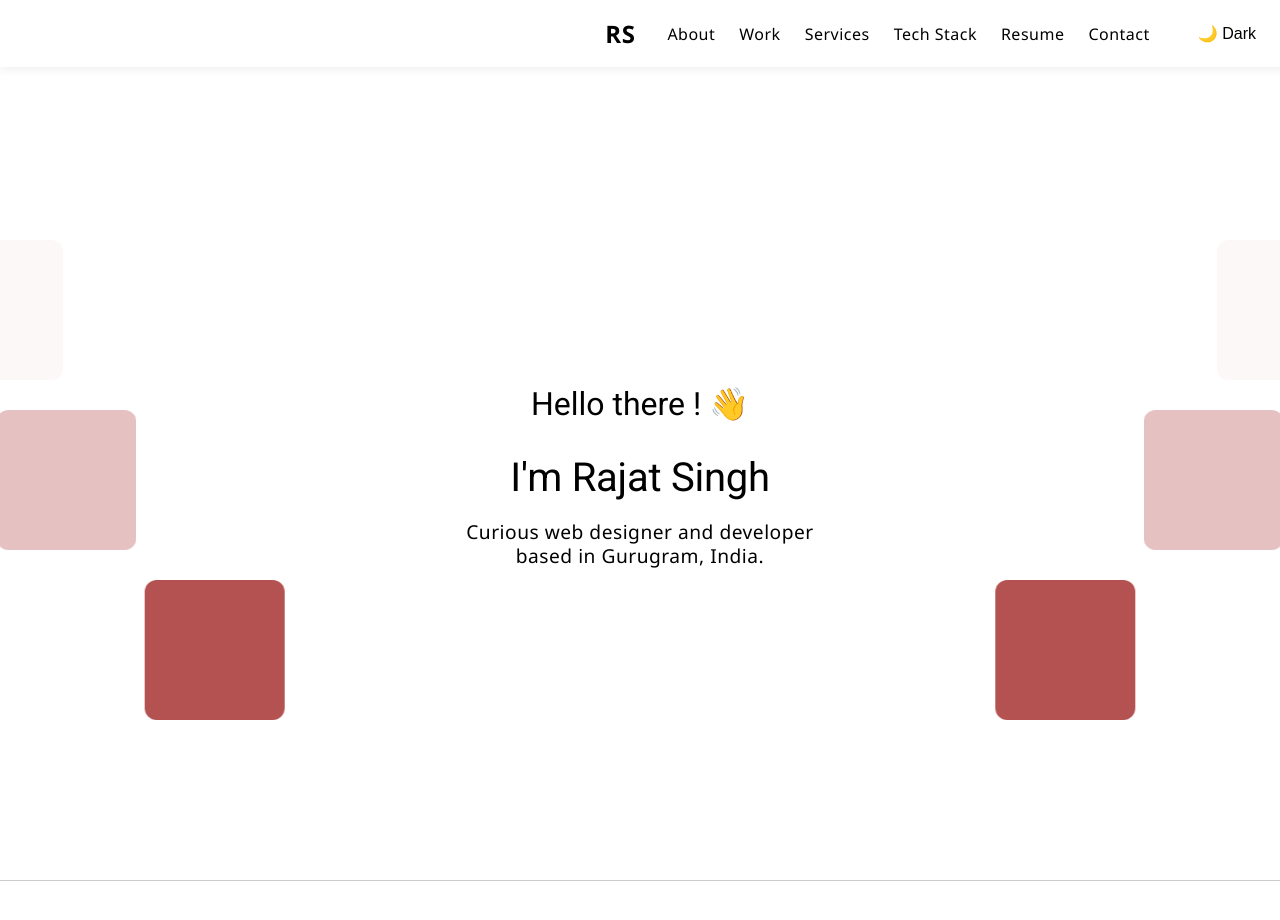
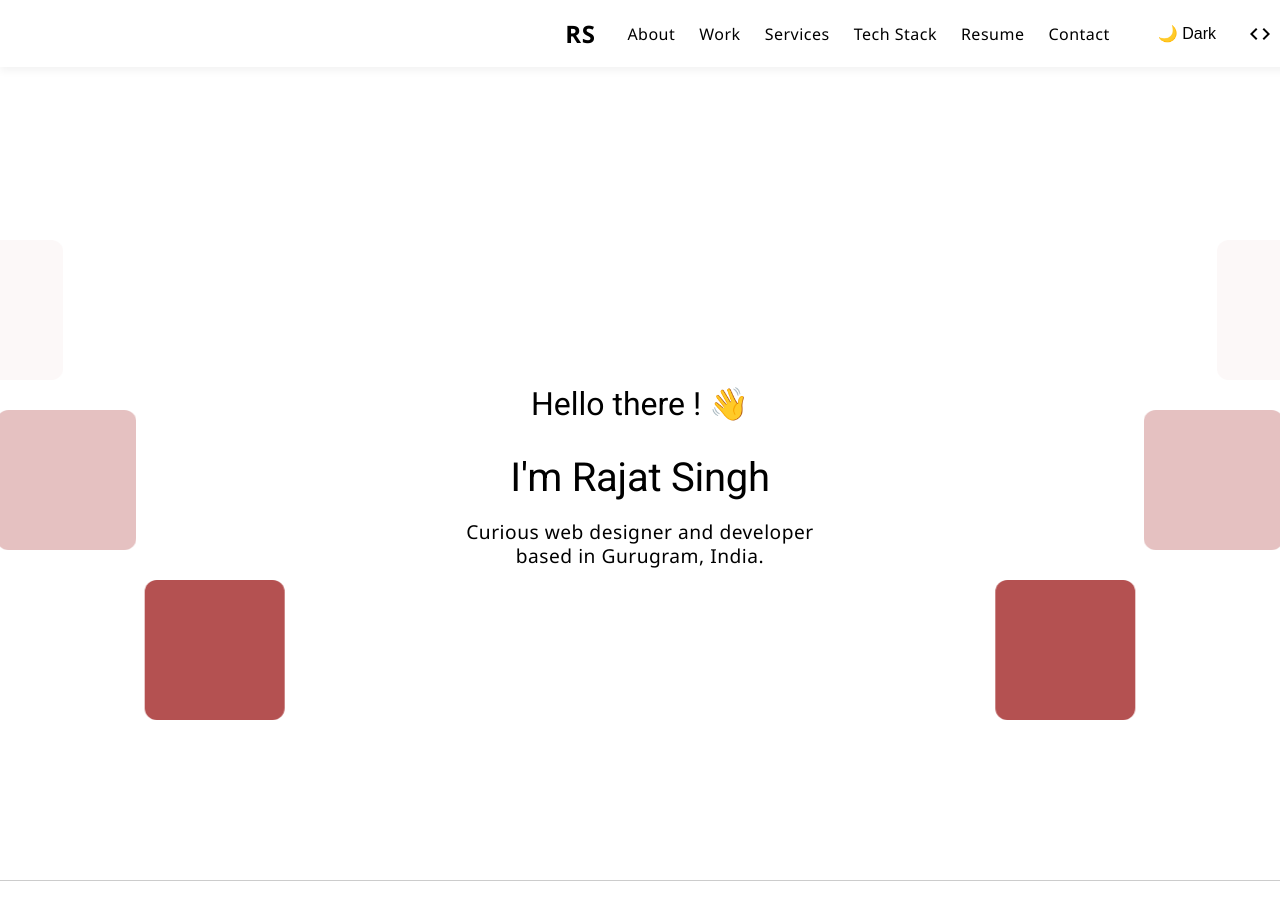
Before and after one commit to RajatSinghrs/portfolio-web, an Angular app: page / in a window 1280 px wide. Shown: the top 920 px of the page. Built offline with nearby package versions, Linux system fonts and the light colour scheme.

Commit message:
code cleanup

```diff
--- a/src/app/header/header.component.html
+++ b/src/app/header/header.component.html
@@ -1,5 +1,6 @@
-<!-- <header class="header">
+<header class="header">
   <div class="header-content">
+    <div class="logo" (click)="scrollToTop()">RS</div>
     <nav>
       <ul>
         <li (click)="scrollTo('about')">About</li>
@@ -10,35 +11,11 @@
         <li (click)="scrollTo('contact')">Contact</li>
       </ul>
     </nav>
-    <button class="theme-toggle" (click)="toggleTheme()">
-      {{ isDarkMode ? '☀️ Light' : '🌙 Dark' }}
-    </button>
-  </div>
-</header> -->
-
-<header class="header">
-  <div class="header-content">
-    <!-- Left: RS Logo -->
-    <div class="logo" (click)="scrollToTop()">RS</div>
-
-    <!-- Center: Navigation -->
-    <nav>
-      <ul>
-        <li (click)="scrollTo('about')">About</li>
-        <li (click)="scrollTo('work')">Work</li>
-        <li (click)="scrollTo('services')">Services</li>
-        <li (click)="scrollTo('tech')">Tech Stack</li>
-        <li (click)="scrollTo('resume')">Resume</li>
-        <li (click)="scrollTo('contact')">Contact</li>
-      </ul>
-    </nav>
-
-    <!-- Right: Theme toggle & Icon -->
     <div class="right-actions">
       <button class="theme-toggle" (click)="toggleTheme()">
         {{ isDarkMode ? '☀️ Light' : '🌙 Dark' }}
       </button>
-      <!-- <mat-icon class="code-icon">code</mat-icon> -->
+      <mat-icon class="code-icon">code</mat-icon>
     </div>
   </div>
 </header>
--- a/src/app/landing-page/landing-page.component.html
+++ b/src/app/landing-page/landing-page.component.html
@@ -15,13 +15,11 @@
       <p>Curious web designer and developer based in Gurugram, India.</p>
     </div>
 
-    <!-- Right Column -->
     <div class="column right">
       <div class="square-box out-right" *ngFor="let box of rightBoxes"></div>
     </div>
   </div>
 </section>
-
 
 
   <section id="work" class="horizontal-scroll">
```
